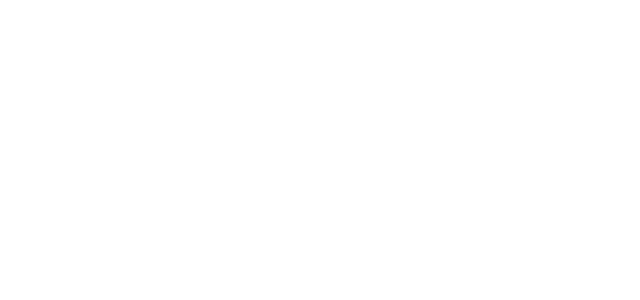
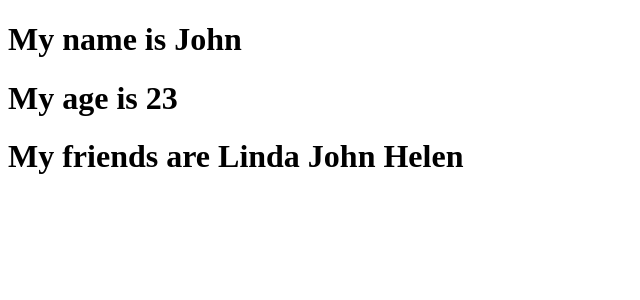
Before and after one commit to nsudekenechi/pedroTech, a React (Create React App) app in the folder typescript/: page / in a window 1280 px wide. Shown: the top 300 px of the page, without its empty margins (0-640 px from the left). Built offline with nearby package versions, Linux system fonts and the light colour scheme.

Commit message:
Using propType on useStates

```diff
--- a/typescript/src/App.tsx
+++ b/typescript/src/App.tsx
@@ -1,7 +1,12 @@
 import "./App.css";
+import { Person } from "./components/Person";
 
 function App() {
-  return <div className="App"></div>;
+  return (
+    <div className="App">
+      <Person name={"John"} age={23} friends={["Linda", "John", "Helen"]} />
+    </div>
+  );
 }
 
 export default App;
--- /dev/null
+++ b/typescript/src/components/Person.tsx
@@ -0,0 +1,22 @@
+import React, { useState } from "react";
+
+interface props {
+  name: string;
+  age: number;
+  friends: string[];
+}
+export const Person: React.FC<props> = ({ name, age, friends }) => {
+  const [Name, setName] = useState<string>("");
+  return (
+    <div>
+      <h1>My name is {name}</h1>
+      <h1>My age is {age}</h1>
+      <h1>
+        My friends are
+        {friends.map((item: string) => (
+          <span key={item}> {item} </span>
+        ))}
+      </h1>
+    </div>
+  );
+};
```
